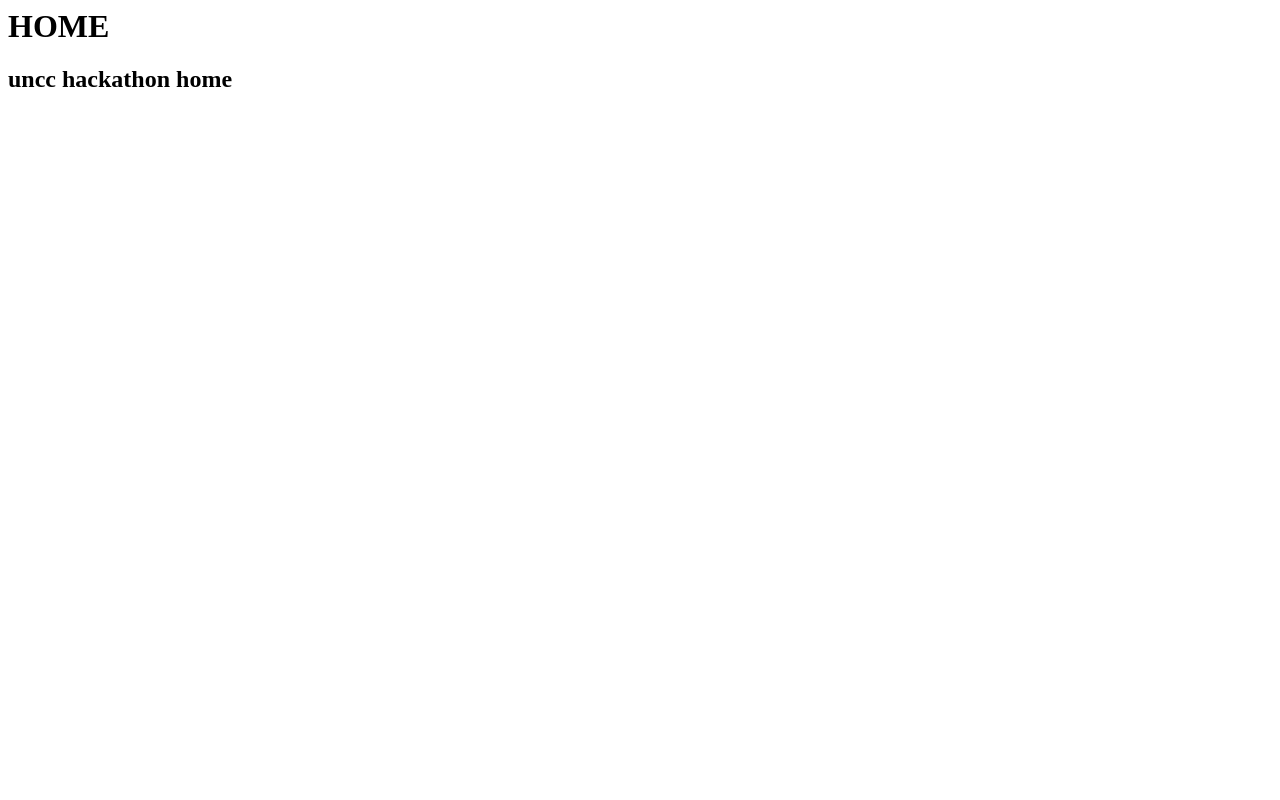
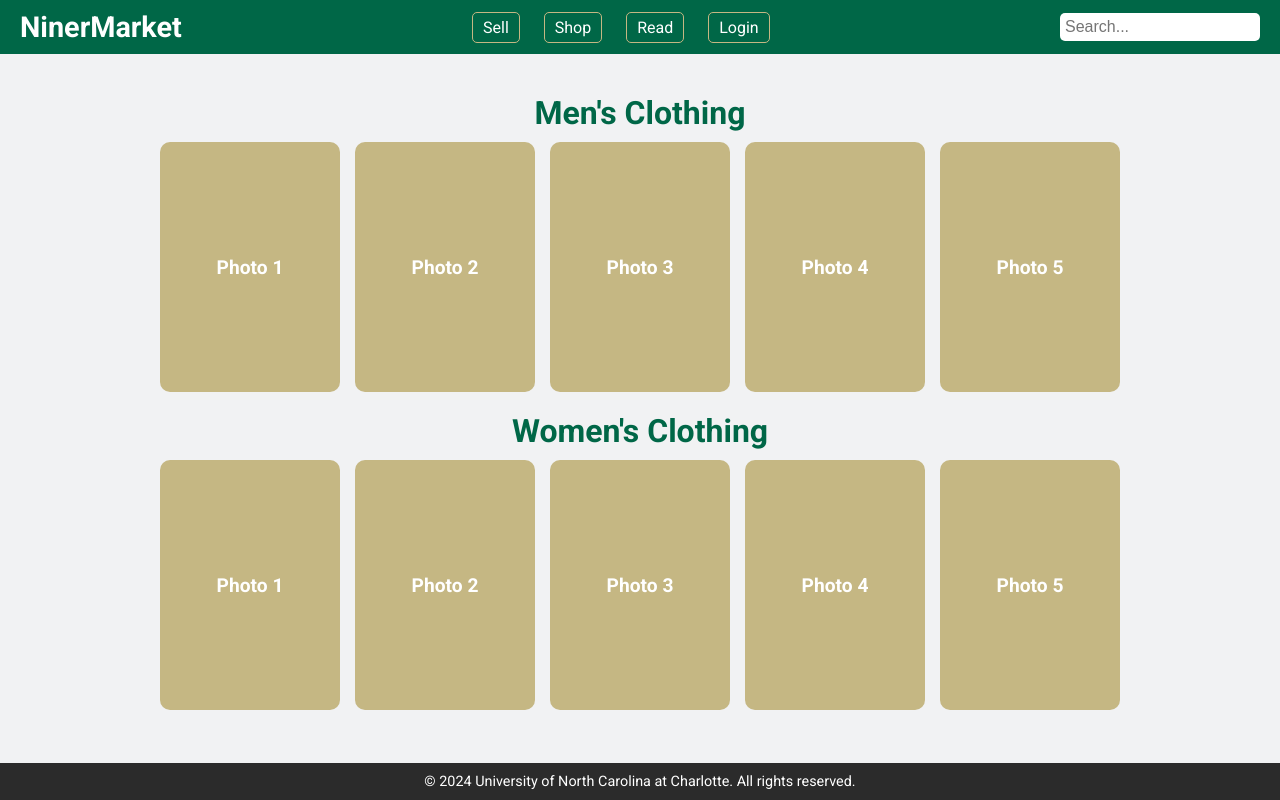
Before and after one commit to bp42s/uncc-hackathon, a website: page views/index.html in a window 1280 px wide. Drawn offline with Linux system fonts and the light colour scheme.

Commit message:
Updated index page!

```diff
--- a/views/index.html
+++ b/views/index.html
@@ -1,15 +1,161 @@
+<!DOCTYPE html>
 <html lang="en">
-<!-- this is the main landing (index) page -->
-
 <head>
     <meta charset="UTF-8">
     <meta name="viewport" content="width=device-width, initial-scale=1.0">
-    <title>uncc-hackathon-home</title>
+    <title>NinerMarket - Fashion Line</title>
+
+    <!-- Google Fonts -->
+    <link href="https://fonts.googleapis.com/css2?family=Roboto:wght@400;700&display=swap" rel="stylesheet">
+
+    <!-- Styling -->
+    <style>
+        /* General Reset */
+        * {
+            margin: 0;
+            padding: 0;
+            box-sizing: border-box;
+        }
+
+        /* Body Styling */
+        body {
+            font-family: 'Roboto', sans-serif;
+            background-color: #F1F2F3;
+            color: #2B2B2B;
+        }
+
+        /* Navigation Bar Styling */
+        .navbar {
+            display: flex;
+            justify-content: space-between;
+            align-items: center;
+            background-color: #006747; /* UNCC Dark Green */
+            padding: 10px 20px;
+            color: #FFFFFF;
+        }
+
+        .navbar .logo {
+            font-size: 1.8rem;
+            font-weight: bold;
+            color: #FFFFFF;
+        }
+
+        .navbar .nav-links a {
+            margin: 0 10px;
+            padding: 5px 10px;
+            text-decoration: none;
+            color: #FFFFFF;
+            font-weight: 500;
+            border: 1px solid #C5B783; /* Border around each link */
+            border-radius: 5px; /* Optional: Rounded corners for each link */
+            transition: background-color 0.3s, color 0.3s;
+        }
+
+        .navbar .nav-links a:hover {
+            background-color: #C5B783; /* UNCC Gold */
+            color: #2B2B2B;
+        }
+
+        .navbar .search-bar input[type="text"] {
+            padding: 5px;
+            border-radius: 5px;
+            border: none;
+            font-size: 1rem;
+            width: 200px;
+        }
+
+        /* Main Content Styling */
+        main {
+            padding: 20px;
+            text-align: center;
+        }
+
+        .section-title {
+            color: #006747;
+            font-size: 2rem;
+            margin-top: 20px;
+        }
+
+        /* Product Gallery Styling */
+        .gallery {
+            display: flex;
+            flex-wrap: wrap;
+            justify-content: center;
+            gap: 15px;
+            margin-top: 10px;
+        }
+
+        .gallery-item {
+            width: 180px;
+            height: 250px;
+            background-color: #C5B783; /* Placeholder color */
+            display: flex;
+            align-items: center;
+            justify-content: center;
+            font-size: 1.2rem;
+            color: #FFFFFF;
+            border-radius: 10px;
+            font-weight: bold;
+        }
+
+        /* Footer Styling */
+        footer {
+            background-color: #2B2B2B;
+            color: #FFFFFF;
+            padding: 10px;
+            text-align: center;
+            position: fixed;
+            bottom: 0;
+            width: 100%;
+        }
+
+        footer p {
+            font-size: 0.9rem;
+        }
+    </style>
 </head>
 
 <body>
-    <h1>HOME</h1>
-    <h2>uncc hackathon home</h2>
+
+    <!-- Navigation Bar -->
+    <div class="navbar">
+        <div class="logo">NinerMarket</div>
+        <div class="nav-links">
+            <a href="#">Sell</a>
+            <a href="#">Shop</a>
+            <a href="#">Read</a>
+            <a href="#">Login</a>
+        </div>
+        <div class="search-bar">
+            <input type="text" placeholder="Search...">
+        </div>
+    </div>
+
+    <!-- Main Content -->
+    <main>
+        <h2 class="section-title">Men's Clothing</h2>
+        <div class="gallery">
+            <div class="gallery-item">Photo 1</div>
+            <div class="gallery-item">Photo 2</div>
+            <div class="gallery-item">Photo 3</div>
+            <div class="gallery-item">Photo 4</div>
+            <div class="gallery-item">Photo 5</div>
+        </div>
+
+        <h2 class="section-title">Women's Clothing</h2>
+        <div class="gallery">
+            <div class="gallery-item">Photo 1</div>
+            <div class="gallery-item">Photo 2</div>
+            <div class="gallery-item">Photo 3</div>
+            <div class="gallery-item">Photo 4</div>
+            <div class="gallery-item">Photo 5</div>
+        </div>
+    </main>
+
+    <!-- Footer -->
+    <footer>
+        <p>&copy; 2024 University of North Carolina at Charlotte. All rights reserved.</p>
+    </footer>
+
 </body>
-
 </html>
```
